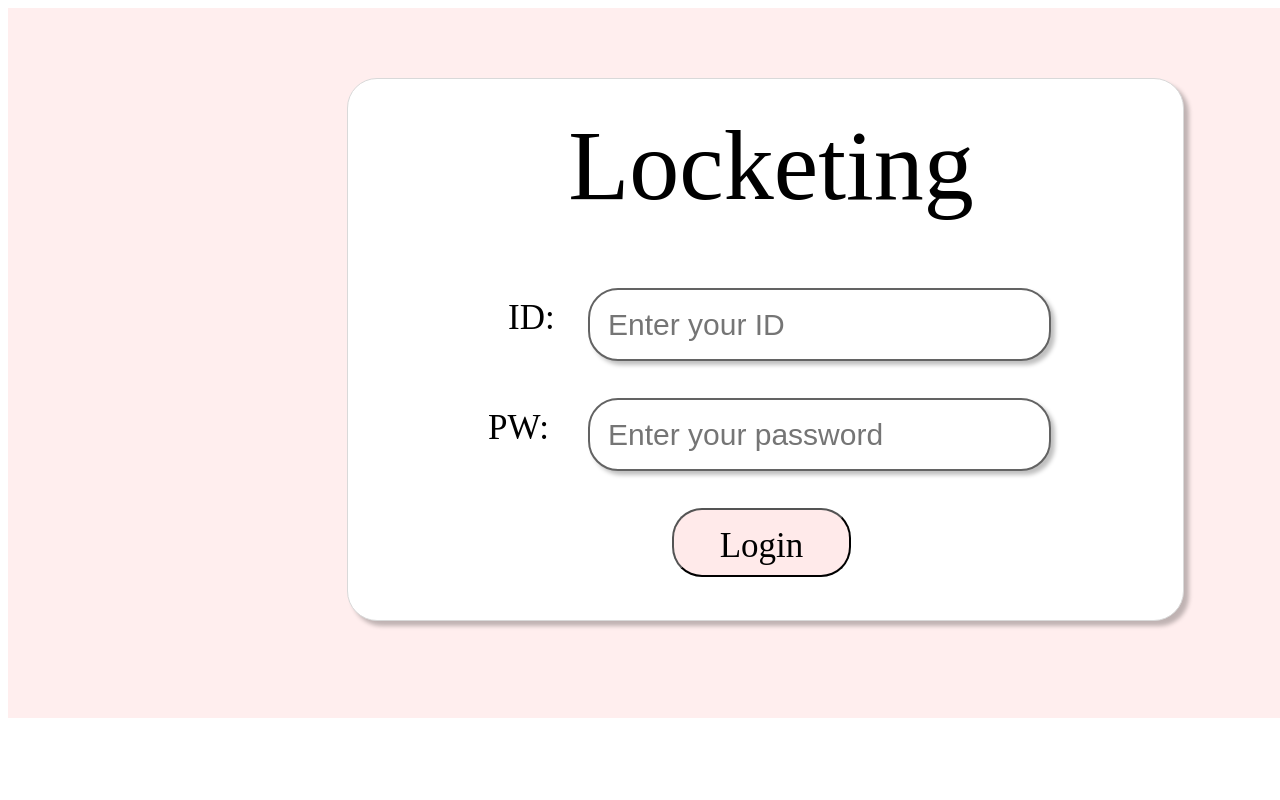
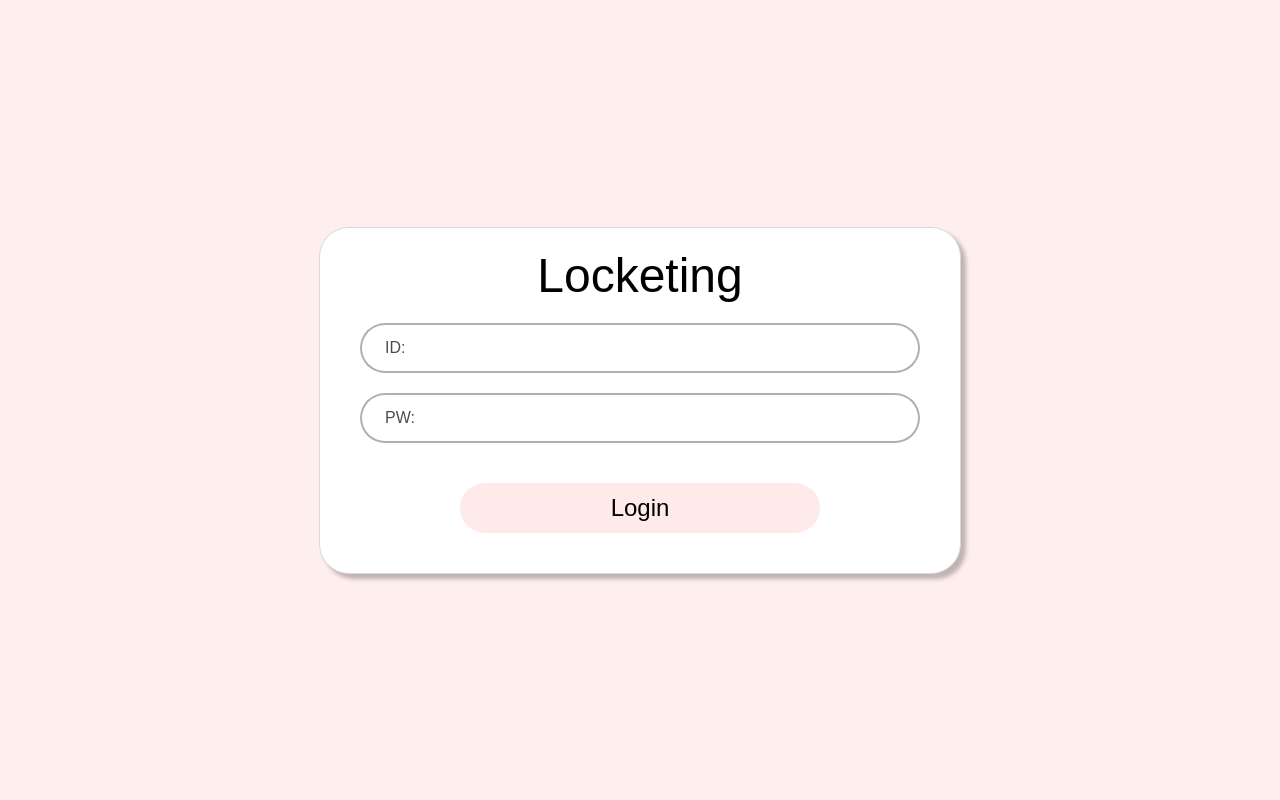
Before and after one commit to Gayeon07/locker_management, a Django app: page / in a window 1280 px wide; the page is wider, and only the part inside the window is pictured. Run offline with Django 5.2, Linux system fonts and the light colour scheme.

```diff
--- a/lockers/templates/lockers/login.html
+++ b/lockers/templates/lockers/login.html
@@ -3,140 +3,119 @@
 <head>
     <title>Login</title>
     <style>
-        .e1_6 {
-            overflow: hidden;
+        body {
+            margin: 0;
+            padding: 0;
+            font-family: 'DNF Bit Bit v2', sans-serif;
+            display: flex;
+            justify-content: center;
+            align-items: center;
+            height: 100vh;
             background-color: rgba(255, 238, 238, 1);
-            width: 1518px;
-            height: 710px;
-            position: absolute;
         }
-        .e1_10 {
+        .container {
+            background-color: rgba(255, 255, 255, 1);
+            width: 90%;
+            max-width: 600px;
+            padding: 20px;
             box-shadow: 5px 5px 4px rgba(0, 0, 0, 0.25);
-            background-color: rgba(255, 255, 255, 1);
-            width: 835px;
-            height: 541px;
-            position: absolute;
-            left: 339px;
-            top: 70px;
             border-radius: 30px;
             border: 1px solid rgba(217, 217, 217, 1);
+            text-align: center;
         }
-        .e1_11 {
+        .title {
             color: rgba(0, 0, 0, 1);
-            width: 608px;
-            height: 137px;
+            font-size: 3em;
+            margin-bottom: 20px;
+        }
+        .input-container {
+            margin: 20px 0;
+            position: relative;
+            width: calc(100% - 40px);
+            margin-left: auto;
+            margin-right: auto;
+        }
+        .input-label {
             position: absolute;
-            left: 459px;
-            top: 100px;
-            font-family: 'DNF Bit Bit v2';
-            text-align: center;
-            font-size: 100px;
+            top: 50%;
+            left: 20px;
+            transform: translateY(-50%);
+            background: rgba(255, 255, 255, 0.7);
+            padding: 0 5px;
+            color: rgba(0, 0, 0, 0.7);
+            font-size: 1em;
+            pointer-events: none;
+            transition: 0.2s;
         }
-        .e1_26, .e1_28 {
-            box-shadow: 4px 4px 4px rgba(0, 0, 0, 0.25);
-            background-color: rgba(255, 255, 255, 1);
-            width: 463px;
-            height: 73px;
+        .input-field {
+            width: 100%;
+            height: 50px;
             border-radius: 30px;
-            border: 2px solid rgba(99, 99, 99, 1);
-            position: absolute;
-            top: 0;
-            left: 0;
-            padding-left: 90px;
+            border: 2px solid rgba(99, 99, 99, 0.5);
+            padding: 10px 20px;
+            font-size: 1em;
+            outline: none;
+            background-color: rgba(255, 255, 255, 0.7);
             box-sizing: border-box;
         }
-        .e1_26 {
-            top: 280px;
-            left: 580px;
+        .input-field:focus {
+            background-color: rgba(255, 255, 255, 0.9);
+            border-color: rgba(99, 99, 99, 0.7);
         }
-        .e1_28 {
-            top: 390px;
-            left: 580px;
+        .input-field:focus + .input-label,
+        .input-field:not(:placeholder-shown) + .input-label {
+            top: 0;
+            transform: translateY(-50%) scale(0.8);
+            color: rgba(0, 0, 0, 1);
         }
-        .e1_29, .e1_30 {
-            color: rgba(0, 0, 0, 1);
-            height: 68px;
-            font-family: 'DNF Bit Bit v2';
-            font-size: 35px;
-            position: absolute;
-            top: 20px;
-        }
-        .e1_29 {
-            left: 500px;
-            top: 290px;
-        }
-        .e1_30 {
-            left: 480px;
-            top: 400px;
-        }
-        .e51_11290 {
-            box-shadow: 4px 4px 4px rgba(0, 0, 0, 0.25);
-            background-color: rgba(255, 255, 255, 1);
-            width: 179px;
-            height: 69px;
-            border-radius: 30px;
-            border: 1px solid rgba(0, 0, 0, 1);
-            position: absolute;
-            left: 664px;
-            top: 663px;
-        }
-        .e1_25 {
-            color: rgba(0, 0, 0, 1);
-            width: 179px;
-            height: 69px;
-            font-family: 'DNF Bit Bit v2';
-            text-align: center;
-            font-size: 35px;
-            font-weight: 300;
-            position: absolute;
-            top: 500px;
-            left: 664px;
-            line-height: 69px;
-            cursor: pointer;
-            border-radius: 30px;
-            background-color: rgb(255, 234, 234);
-        }
-        .input-field_1, .input-field_2 {
-            width: 463px;
-            height: 73px;
+        .submit-button {
+            width: 60%;
+            height: 50px;
+            margin: 20px 0;
             border-radius: 30px;
             border: none;
-            font-size: 30px;
-            padding-left: 20px;
-            position: absolute;
-            top: 10px;
-            left: 90px;
-            box-sizing: border-box;
-            outline: none;
-            background-color: transparent;
-            z-index: 10;
+            background-color: rgb(255, 234, 234);
+            font-size: 1.5em;
+            cursor: pointer;
+            transition: background-color 0.3s ease;
         }
-        .input-field_1 {
-            top: 280px;
-            left: 580px;
+        .submit-button:hover {
+            background-color: rgb(255, 200, 200);
         }
-        .input-field_2 {
-            top: 390px;
-            left: 580px;
+        .error-message {
+            color: red;
+            margin-top: 10px;
+        }
+        @media (max-width: 600px) {
+            .title {
+                font-size: 2em;
+            }
+            .input-field {
+                font-size: 0.9em;
+            }
+            .submit-button {
+                font-size: 1.2em;
+            }
         }
     </style>
 </head>
 <body>
-    <div class="e1_6">
-        <div class="e1_10"></div>
-        <span class="e1_11">Locketing</span>
+    <div class="container">
+        <span class="title">Locketing</span>
         <form method="post">
             {% csrf_token %}
-            <div class="e1_26"></div>
-            <input type="text" name="username" class="input-field_1" placeholder="Enter your ID" required>
-            <span class="e1_29">ID:</span>
-            <div class="e1_28"></div>
-            <input type="password" name="password" class="input-field_2" placeholder="Enter your password" required>
-            <span class="e1_30">PW:</span>
-            <button type="submit" class="e1_25">Login</button>
+            <div class="input-container">
+                <input type="text" name="username" id="username" class="input-field" placeholder=" " required>
+                <label class="input-label" for="username">ID:</label>
+            </div>
+            <div class="input-container">
+                <input type="password" name="password" id="password" class="input-field" placeholder=" " required>
+                <label class="input-label" for="password">PW:</label>
+            </div>
+            <button type="submit" class="submit-button">Login</button>
         </form>
         {% if error %}
-            <p style="color: red; position: absolute; top: 750px; left: 50%; transform: translateX(-50%);">{{ error }}</p>
+            <p class="error-message">{{ error }}</p>
         {% endif %}
     </div>
 </body>
```
Also changed, not shown: lockers/static/js/script.js (+6 -12 lines).
